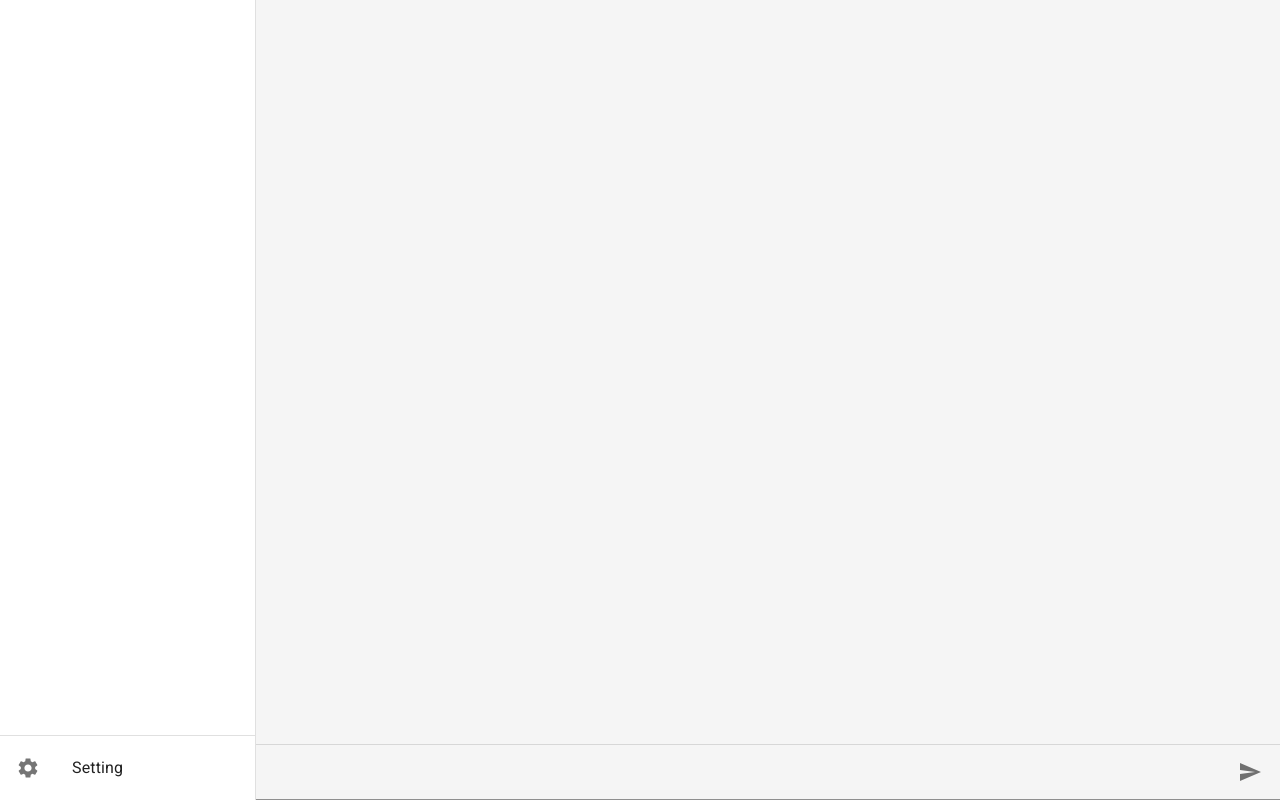
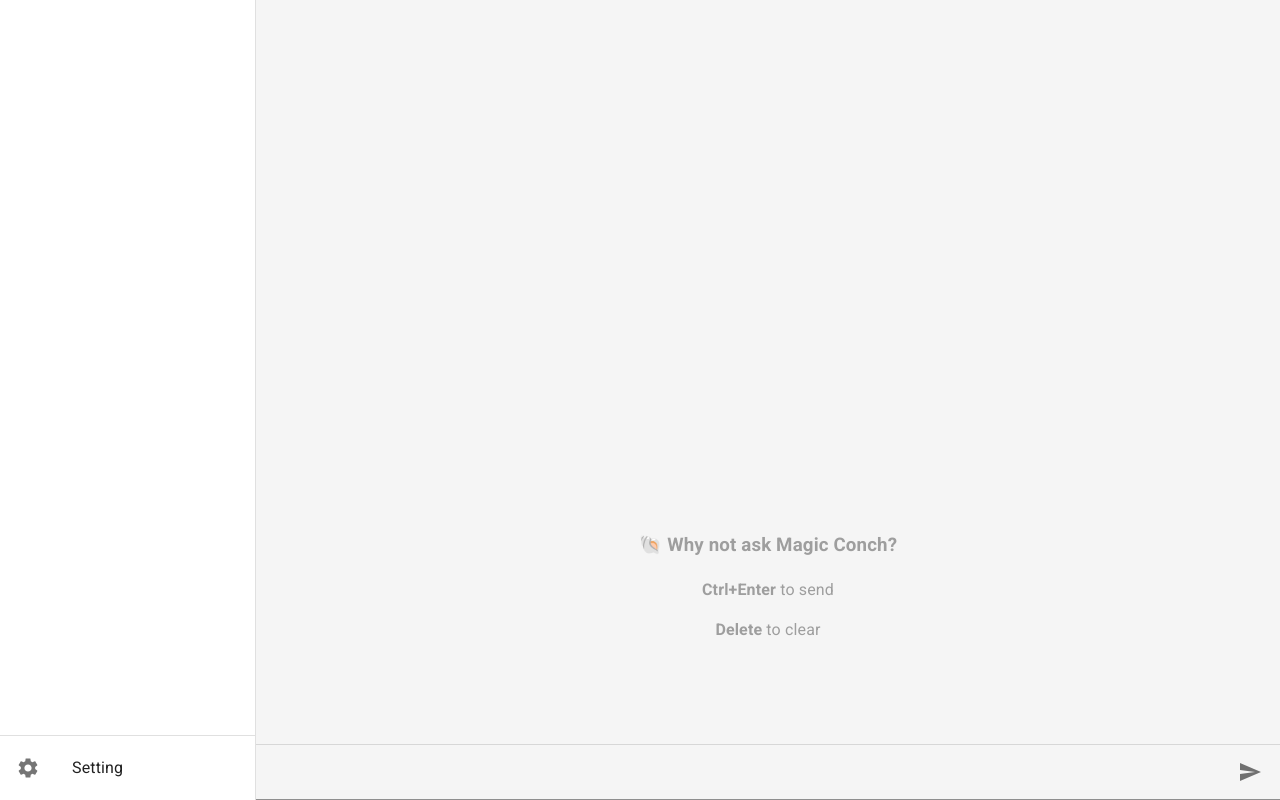
Before and after one commit to ppaanngggg/MagicConch, a React (Vite) app in the folder frontend/: page / in a window 1280 px wide. Built offline with nearby package versions, Linux system fonts and the light colour scheme.

Commit message:
add help when no conversation

```diff
--- a/frontend/src/Conversation.tsx
+++ b/frontend/src/Conversation.tsx
@@ -1,6 +1,5 @@
 import { Chat } from "../wailsjs/go/main/App";
 import { Message, MessageBlock } from "./Message";
-import "./styles/markdown.css";
 import DeleteIcon from "@mui/icons-material/Delete";
 import SaveIcon from "@mui/icons-material/Save";
 import SendIcon from "@mui/icons-material/Send";
@@ -12,8 +11,8 @@ import {
   List,
   Stack,
   TextField,
+  Typography,
 } from "@mui/material";
-import "highlight.js/styles/github.css";
 import { useEffect, useRef, useState } from "react";
 import { toast } from "react-toastify";
 
@@ -78,6 +77,7 @@ export default function Conversation() {
       }}
     >
       <Stack sx={{ height: "100vh" }}>
+        {conversation.messages.length > 0 ? (
           <List
             id="conversations"
             ref={listRef}
@@ -88,10 +88,28 @@ export default function Conversation() {
               <MessageBlock message={m} />
             ))}
           </List>
+        ) : (
+          <Typography
+            sx={{
+              flexGrow: 1,
+              textAlign: "center",
+              paddingTop: "50%",
+              color: (theme) => theme.palette.grey[500],
+            }}
+          >
+            <h3>🐚 Why not ask Magic Conch?</h3>
+            <p>
+              <b>Ctrl+Enter</b> to send
+            </p>
+            <p>
+              <b>Delete</b> to clear
+            </p>
+          </Typography>
+        )}
 
         {chatting && <LinearProgress />}
+
         <Divider />
-
         <TextField
           id="input-field"
           variant="standard"
@@ -114,11 +132,7 @@ export default function Conversation() {
       <IconButton
         id="send-button"
         onClick={handleSend}
-        sx={{
-          position: "absolute",
-          right: "0.6rem",
-          bottom: "0.5rem",
-        }}
+        sx={{ position: "fixed", right: "0.6rem", bottom: "0.5rem" }}
       >
         <SendIcon />
       </IconButton>
@@ -128,14 +142,14 @@ export default function Conversation() {
           <IconButton
             id="delete-button"
             onClick={handleDelete}
-            sx={{ position: "absolute", top: "0.5rem", right: "0.6rem" }}
+            sx={{ position: "fixed", top: "0.5rem", right: "0.6rem" }}
           >
             <DeleteIcon />
           </IconButton>
           <IconButton
             id="delete-button"
             onClick={handleSave}
-            sx={{ position: "absolute", top: "3rem", right: "0.6rem" }}
+            sx={{ position: "fixed", top: "3rem", right: "0.6rem" }}
           >
             <SaveIcon />
           </IconButton>
--- a/frontend/src/Message.tsx
+++ b/frontend/src/Message.tsx
@@ -1,8 +1,14 @@
+import "./styles/markdown.css";
 import { ListItem, Typography } from "@mui/material";
+import "highlight.js/styles/github.css";
 import ReactMarkdown from "react-markdown";
 import rehypeHighlight from "rehype-highlight";
 import rehypeRaw from "rehype-raw";
 import remarkGfm from "remark-gfm";
+
+const roleSystem = "system";
+const roleUser = "user";
+const roleAssistant = "assistant";
 
 export interface Message {
   role: string;
@@ -19,7 +25,7 @@ export function MessageBlock(props: MessageProps) {
       disablePadding
       sx={{
         backgroundColor: (theme) =>
-          props.message.role == "assistant"
+          props.message.role == roleAssistant
             ? theme.palette.grey[300]
             : theme.palette.grey[100],
       }}
@@ -32,7 +38,7 @@ export function MessageBlock(props: MessageProps) {
           paddingY: "3%",
         }}
       >
-        {props.message.role == "assistant" ? (
+        {props.message.role == roleAssistant ? (
           <ReactMarkdown
             className={"markdown-body"}
             children={props.message.content}
```
Lines whose indentation alone changed are shown as unchanged.
